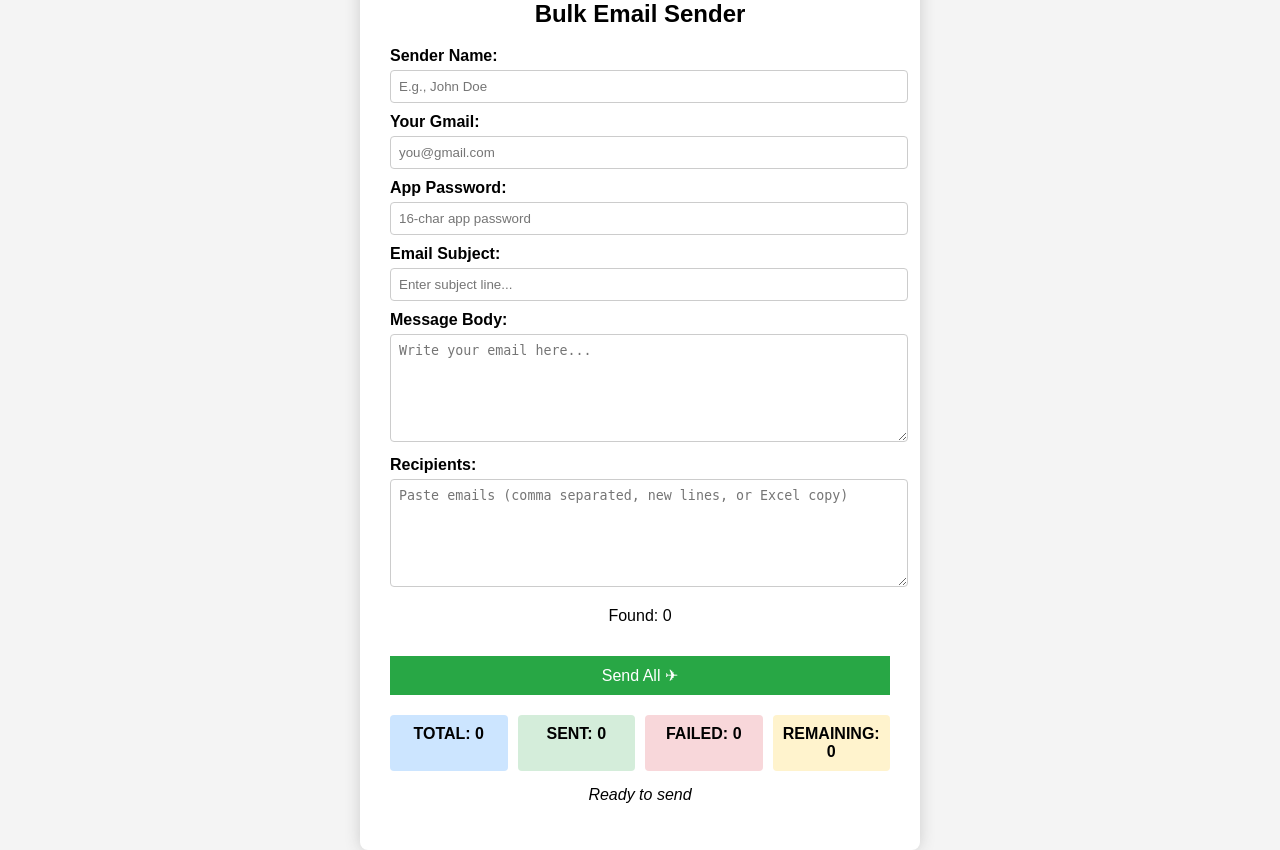
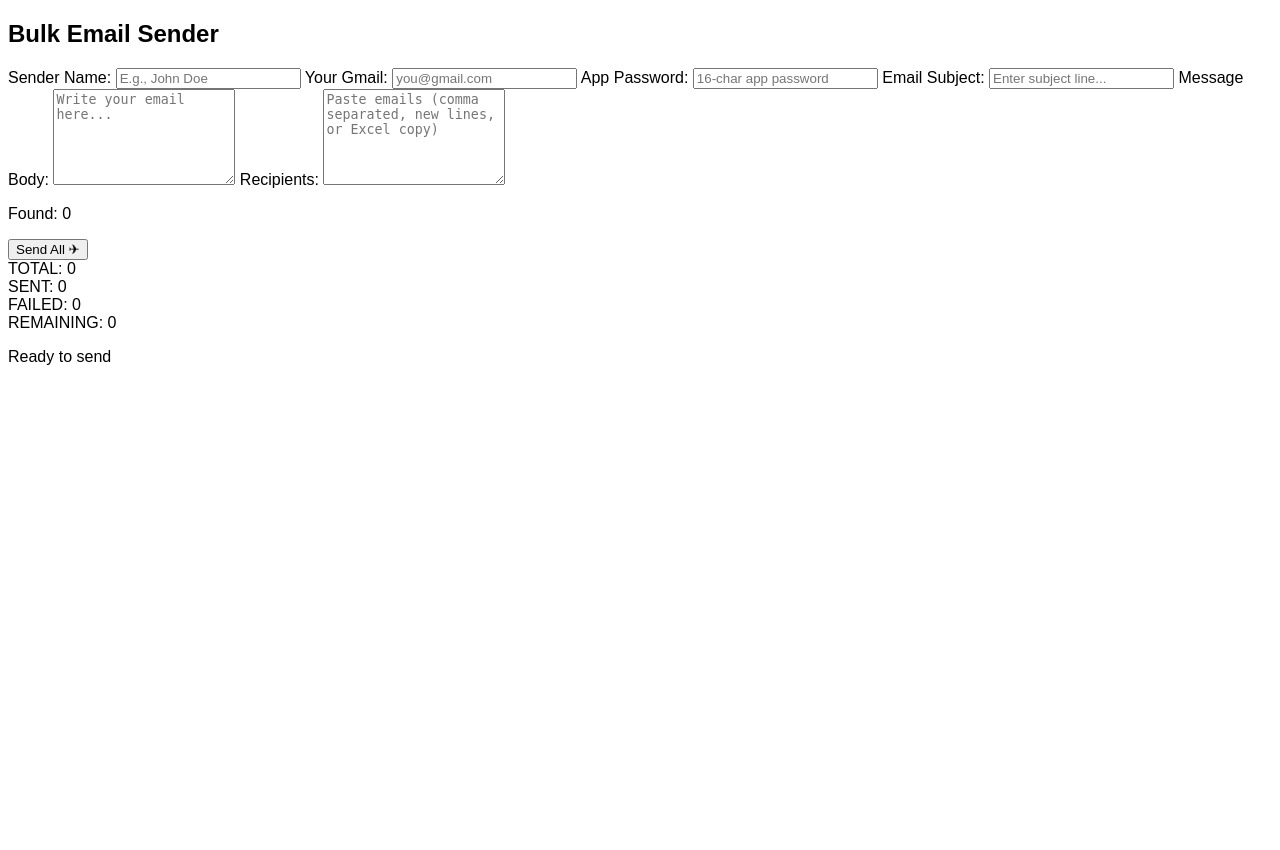
Before and after one commit to pradeepkumar95751-bit/Pradee-Kumar, a Flask app: page / in a window 1280 px wide. After the commit the page ends 365 px from the top, so only its background shows below. Run offline with Flask 2, Linux system fonts and the light colour scheme.

Commit message:
Update style.css

```diff
--- a/static/style.css
+++ b/static/style.css
@@ -1,106 +1,2 @@
 body {
-    font-family: Arial, sans-serif;
-    background: #f4f4f4;
-    margin: 0;
-    height: 100vh;
-    display: flex;
-    align-items: center;
-    justify-content: center;
-}
-
-.center-container {
-    display: flex;
-    justify-content: center;
-    align-items: center;
-    width: 100%;
-}
-
-.dashboard {
-    background: #fff;
-    padding: 30px;
-    border-radius: 8px;
-    box-shadow: 0 0 15px #ccc;
-    width: 500px;
-    text-align: center;
-}
-
-label {
-    display: block;
-    margin-top: 10px;
-    font-weight: bold;
-    text-align: left;
-}
-
-input, textarea {
-    width: 100%;
-    padding: 8px;
-    margin-top: 5px;
-    border-radius: 4px;
-    border: 1px solid #ccc;
-}
-
-.send-btn {
-    background: #28a745;
-    color: #fff;
-    border: none;
-    padding: 10px;
-    margin-top: 15px;
-    cursor: pointer;
-    width: 100%;
-    font-size: 16px;
-}
-
-.send-btn:hover {
-    background: #218838;
-}
-
-.send-btn:disabled {
-    background: #ccc;
-    cursor: not-allowed;
-}
-
-.counters {
-    display: flex;
-    gap: 10px;
-    margin-top: 20px;
-}
-
-.box {
-    flex: 1;
-    padding: 10px;
-    text-align: center;
-    border-radius: 4px;
-    font-weight: bold;
-}
-
-.total { background: #cce5ff; }
-.sent { background: #d4edda; }
-.failed { background: #f8d7da; }
-.remaining { background: #fff3cd; }
-
-.status {
-    margin-top: 15px;
-    font-style: italic;
-}
-
-/* Cloudflare-style box (always visible) */
-.cloudflare-box {
-    background: #e9ffe9;
-    border: 1px solid #28a745;
-    padding: 15px;
-    margin-top: 20px;
-    border-radius: 6px;
-    text-align: left;
-}
-
-.cf-success {
-    color: green;
-    font-weight: bold;
-    display: block;
-    margin-bottom: 5px;
-}
-
-.cf-warn {
-    color: red;
-    font-size: 12px;
-}
+    font-family: Arial, sans
```
